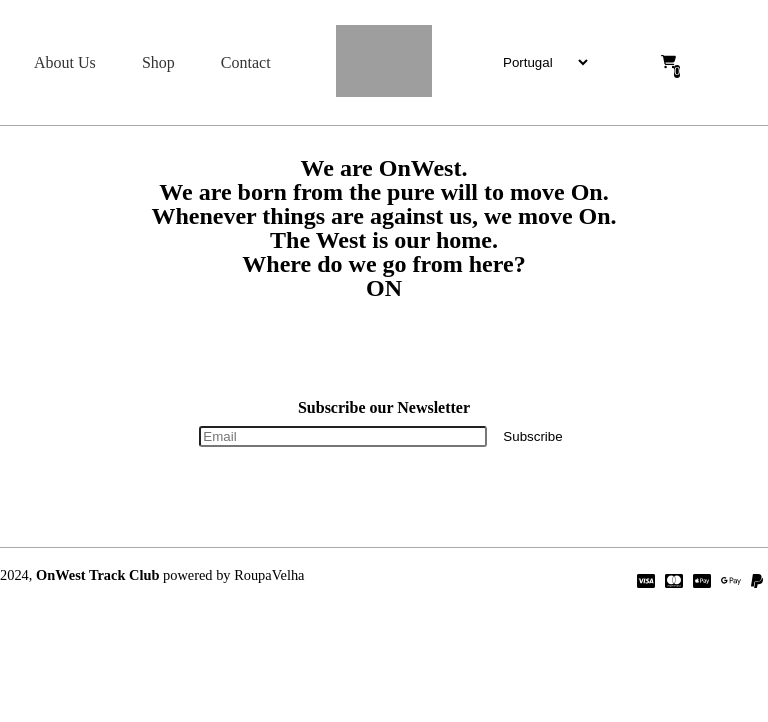
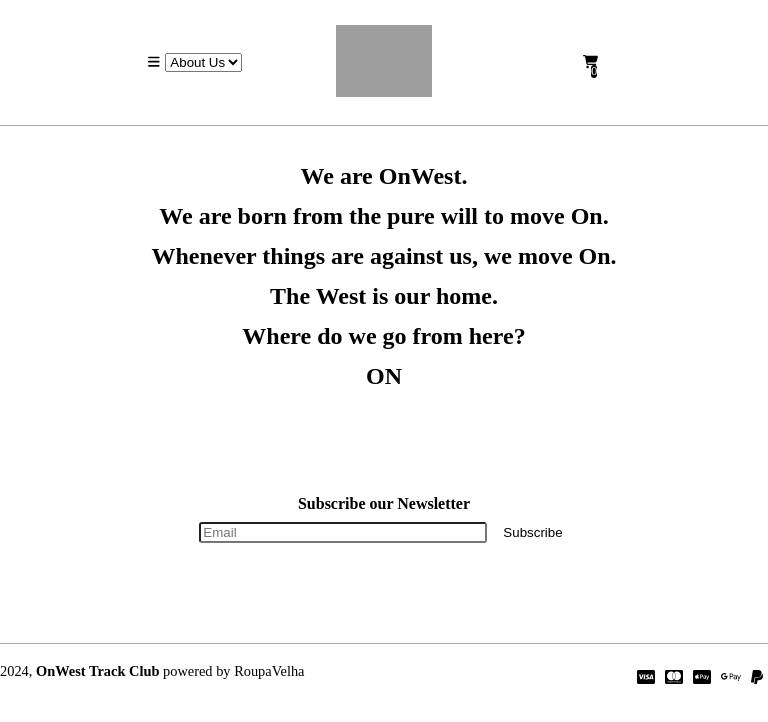
Before and after one commit to Vascoribs/ProjectoFrontEnd, a React (Create React App) app: page /aboutus in a window 768 px wide. Shown: the top 722 px of the page. Built offline with nearby package versions, Linux system fonts and the light colour scheme; grey boxes are pictures that could not be loaded.

Commit message:
Inicio trabalho MediaQueries. Finalização breakpoint tablet

```diff
--- a/src/App.css
+++ b/src/App.css
@@ -118,15 +118,17 @@ main {
     padding: 4px;
 }
 
+/* Main */
+
 main ul {
-    display: flex;
-    justify-content: space-around;
+    display: grid;
+    grid-template-columns: auto auto auto auto;
 }
 
 main figure img {
     margin-top: 10vh;
-    width: 216px;
-    height: 270px;
+    width: 192px;
+    height: 240px;
 }
 
 main .hidden {
@@ -176,6 +178,7 @@ h2, h3{
     font-weight: bold;
     max-width: 500px;
     text-align: center;
+    line-height: 5vh;
 
 }
 
@@ -236,6 +239,10 @@ h2, h3{
     display: inline;
     border: 1px solid #ddd;
     border-radius: 4px;
+}
+
+.articlesPage button {
+    border: 1px solid #333;
 }
 
 .articlesPage h2 {
@@ -409,3 +416,51 @@ footer ul {
 footer ul li{
     margin: 5px;
 }
+
+
+
+/* desktop */
+@media(min-width: 801px){
+    .hamburgerMenu {
+        display: none;
+    }
+}
+/* tablet */
+@media(min-width: 481px) and (max-width: 800px){
+    .hamburgerMenu {
+        color: #000;
+        position: relative;
+        bottom: 0;
+        right: 25vw;
+    }
+
+    .topLeft ul {
+        display: none;
+    }
+
+    .topRight select {
+        display: none;
+    }
+
+    .cartLength{
+        bottom: 0;
+        left: 124px
+    }
+
+    main ul {
+        display: grid;
+        grid-template-columns: auto auto;
+    }
+
+    .shop .shopProducts {
+        grid-template-rows: auto auto auto auto;
+        grid-template-columns: auto auto;
+    }
+
+    .shoppingCart .shoppingArticles {
+        grid-template-columns: auto auto;
+        grid-template-rows: auto auto auto auto;
+    }
+}
+/* smartphone */
+@media(max-width: 480px){}
--- a/src/components/Header.jsx
+++ b/src/components/Header.jsx
@@ -8,7 +8,14 @@ export default function Header(){
     const {cart} = useContext(CartContext);
     const [country, setCountry] = useState("Portugal")
 
+    const [isHambMenuOpen, setIsHambMenuOpen] = useState(false);
+
+    function openHambMenu() {
+        setIsHambMenuOpen (prevState => !prevState)
+    }
+
     return(
+        <div className="wrapper">
             <nav>
                 <h1>
                     <NavLink className="h1" to="/">
@@ -21,6 +28,16 @@ export default function Header(){
                         <li><NavLink className="navbarLink" to="/shop">Shop</NavLink></li>
                         <li><NavLink className="navbarLink" to="/contact">Contact</NavLink></li>
                     </ul>
+                </div>
+                <div className="hamburgerMenu">
+                    <button type="button" name="hamburguerBtn" aria-label="Menu" onClick={()=>openHambMenu()}>
+                        <i className="fa-solid fa-bars"></i>
+                    </button>
+                        <select>
+                            <option><NavLink className="navbarLink" to="/aboutus">About Us</NavLink></option>
+                            <option><NavLink className="navbarLink" to="/shop">Shop</NavLink></option>
+                            <option><NavLink className="navbarLink" to="/contact">Contact</NavLink></option>
+                        </select>
                 </div>
                 <div className="topRight">
                     <select value={ country } onChange={ event => setCountry(event.target.value) }>
@@ -44,5 +61,6 @@ export default function Header(){
                     </ul>
                 </div>
             </nav>
+        </div>
     )
 }
```
Lines whose indentation alone changed are shown as unchanged.
